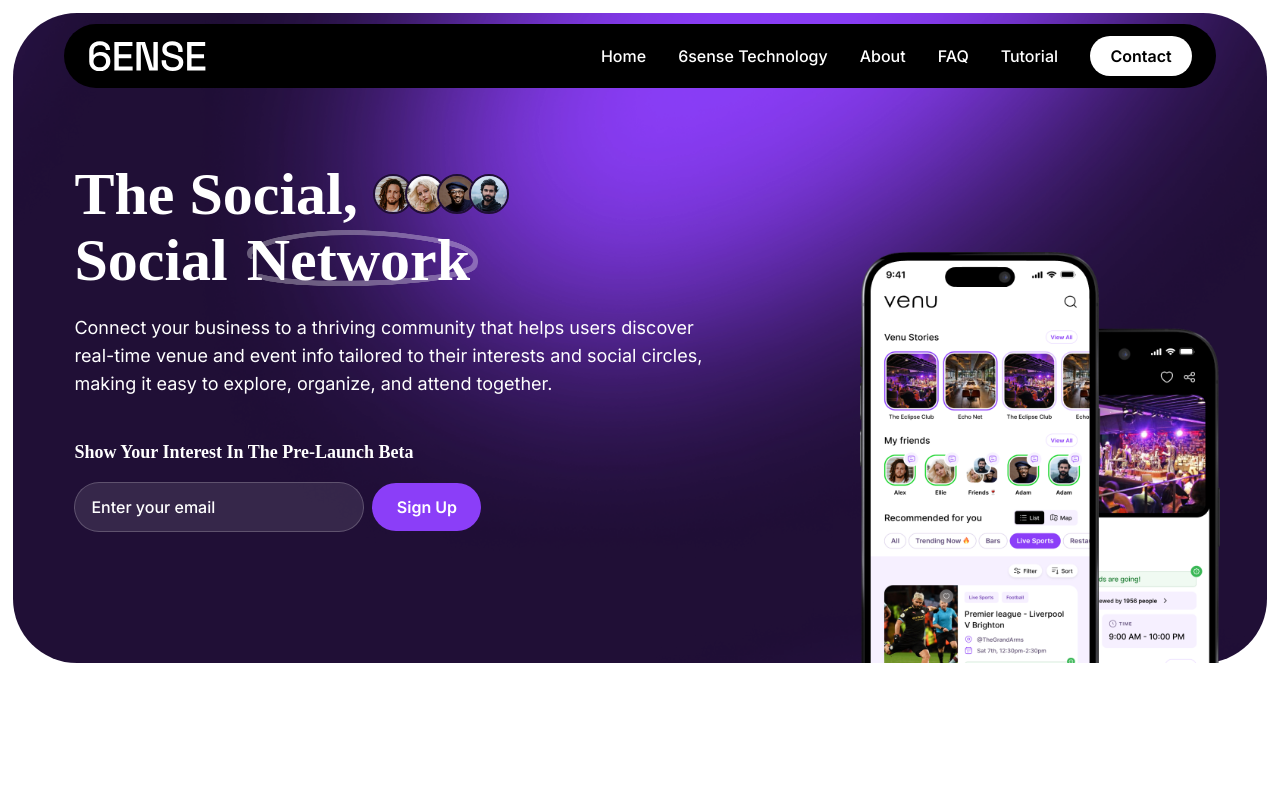
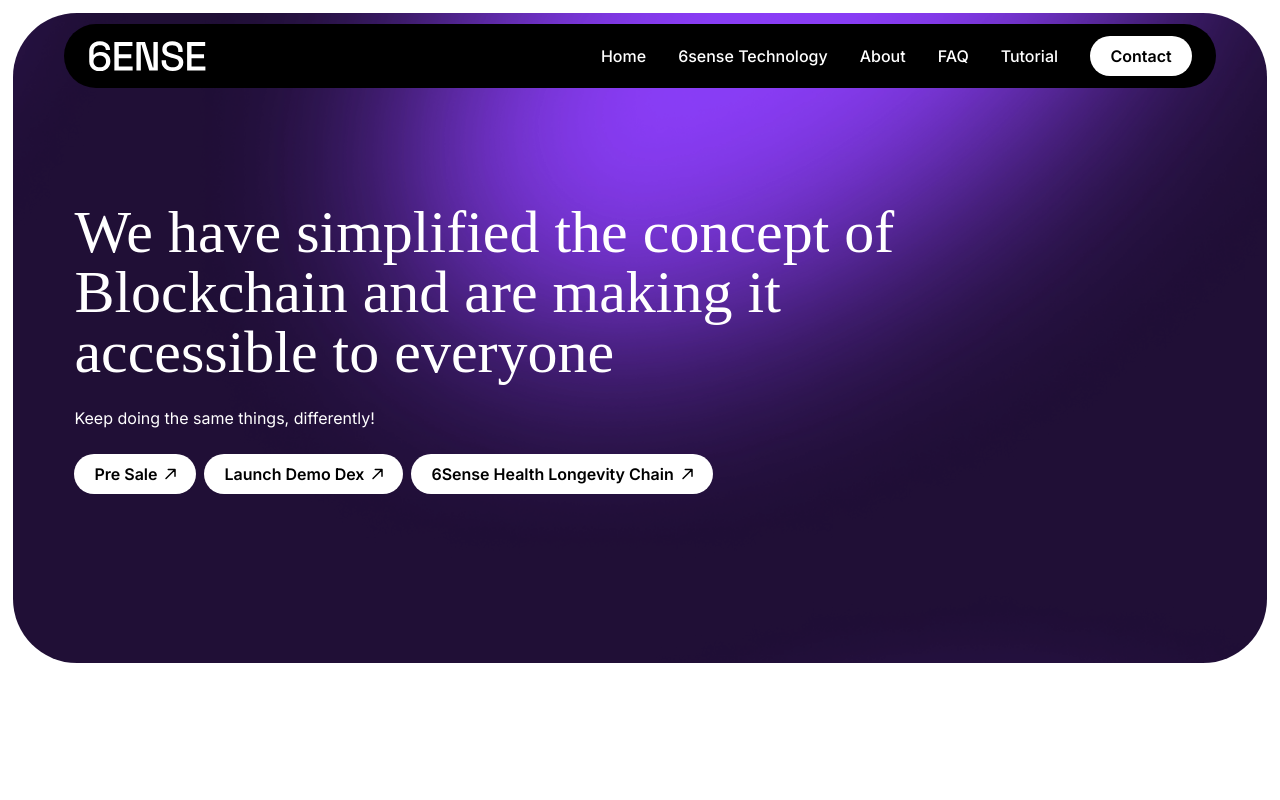
Before and after one commit to muhammad-taha-soc/6ense, a React (Vite) app: page / in a window 1280 px wide. Shown: the top 800 px of the page. Built offline with nearby package versions, Linux system fonts and the light colour scheme; a web font is replaced by a local one.

Commit message:
feat: add hero section

```diff
--- a/src/components/Hero.jsx
+++ b/src/components/Hero.jsx
@@ -1,174 +1,24 @@
-import { useState } from 'react';
+import LinkButton from './containers/LinkButton';
 
 const Hero = () => {
-    const [imageLoaded, setImageLoaded] = useState(false); // Track if images have loaded
-    const [email, setEmail] = useState(''); // Store email input
-    const [loading, setLoading] = useState(false); // Track loading state for the button
-    const [errorMessage, setErrorMessage] = useState(''); // Error message
-    const [showThankYou, setShowThankYou] = useState(false); // State for showing thank you modal
-
-    const handleImageLoad = () => {
-        setImageLoaded(true); // Set imageLoaded to true once images are loaded
-    };
-
-    const handleEmailChange = (e) => {
-        setEmail(e.target.value); // Update email input on change
-    };
-
-    const handleSubmit = async (e) => {
-        e.preventDefault();
-        setLoading(true); // Start loading when form is submitted
-        setErrorMessage(''); // Clear previous errors
-        setShowThankYou(false); // Hide thank you modal when starting submission
-
-        // Validate email input
-        if (!email) {
-            setErrorMessage('Please enter an email address.');
-            setLoading(false);
-            return; // Don't proceed with submission if email is empty
-        }
-
-        // Validate email format using regular expression
-        const emailRegex = /^[^\s@]+@[^\s@]+\.[^\s@]+$/;
-        if (!emailRegex.test(email)) {
-            setErrorMessage('Please enter a valid email address.');
-            setLoading(false);
-            return; // Don't proceed if email format is invalid
-        }
-
-        // Send the email to your backend API
-        try {
-            const response = await fetch('https://venu-app.com:3000/api/send-email', {
-                method: 'POST',
-                headers: {
-                    'Content-Type': 'application/json',
-                },
-                body: JSON.stringify({ email }),
-            });
-
-            if (response.ok) {
-                setShowThankYou(true); // Show thank you modal if the response is OK
-            } else {
-                throw new Error('Failed to submit. Please try again.'); // Throw error if submission fails
-            }
-        } catch (error) {
-            setErrorMessage(error.message); // Set error message if the API call fails
-        } finally {
-            setLoading(false); // Set loading to false after the request completes
-        }
-    };
 
     return (
         <div style={{ backgroundPosition: "-1101px -573px" }} className="bg-background-image bg-cover text-white bg-[#200F36] md:rounded-[64px]">
             <div className="flex flex-col md:flex-row justify-between md:text-left items-center md:items-end lg:w-[94%] w-full max-w-auto mx-auto">
                 <div className="flex flex-col justify-center md:items-start text-center md:text-left h-[500px] lg:h-[650px] md:w-[85%] p-6 mt-16 lg:mt-0 sm:p-0">
-                    <h1 className="lg:text-6xl text-4xl mt-5 font-clash md:px-6 font-semibold">
-                        <span className="" >The Social, <span className="">
-                            <div className="inline-flex -space-x-2 mb-4">
-                                {['round-img-1.png', 'round-img-2.png', 'round-img-3.png', 'round-img-4.jpg'].map((img, i) => (
-                                    <div
-                                        key={i}
-                                        className="w-5 h-5 lg:w-10 lg:h-10 rounded-full border-2 border-[#200F36] overflow-hidden"
-                                    >
-                                        <img
-                                            src={`/assets/img/${img}`}
-                                            alt={`User ${i + 1}`}
-                                            className="md:w-full md:h-full object-cover"
-                                            onLoad={handleImageLoad} // Trigger image load handler
-                                        />
-                                    </div>
-                                ))}
-                            </div>
-                        </span> <br />Social <span className="relative p-1"><img src='/assets/img/vector-hero-img.png' className="bg-cover inline absolute w-[300px] h-[34px] lg:w-[693px] lg:h-[56px]" /> Network</span></span>
+                    <h1 className="lg:text-6xl text-4xl mt-5 font-space md:px-6 font-medium">
+                        We have simplified the concept of Blockchain and are making it accessible to everyone
                     </h1>
-                    <p className="lg:text-lg md:px-6 my-6 font-inter font-normal md:w-[85%]">
-                        Connect your business to a thriving community that helps users discover real-time venue and event info tailored to their interests and social circles, making it easy to explore, organize, and attend together.</p>
-                    <p className="lg:text-lg md:px-6 my-4 font-general font-semibold">
-                        Show Your Interest In The Pre-Launch Beta</p>
+                    <p className="lg:text-base md:px-6 my-6 font-inter font-normal">
+                        Keep doing the same things, differently!
+                    </p>
                     <div className="flex flex-col sm:flex-row items-center font-medium md:text-base font-inter space-x-2 px-6">
-                        <input
-                            type="email"
-                            value={email}
-                            onChange={handleEmailChange} // Update email input on change
-                            placeholder="Enter your email"
-                            className="w-full lg:w-[290px] flex-grow rounded-full border placeholder:text-base border-white/20 bg-white/10 px-4 py-3 text-white placeholder-white focus:border-purple-500 focus:outline-none focus:ring-2 focus:ring-purple-500/20"
-                        />
-                        <button
-                            onClick={handleSubmit} // Handle form submission
-                            className="w-full md:w-[109px] mt-5 sm:mt-0 rounded-full bg-[#8B3EF8] px-6 py-3 text-base font-semibold text-white transition-colors hover:bg-purple-700 focus:outline-none focus:ring-2 focus:ring-purple-600 focus:ring-offset-2"
-                            disabled={loading} // Disable button while loading
-                        >
-                            {loading ? (
-                                <div className="w-6 h-6 border-4 border-t-4 border-white border-solid rounded-full animate-spin mx-auto"></div> // Loader inside the button
-                            ) : (
-                                'Sign Up'
-                            )}
-                        </button>
-                    </div>
-
-                    {/* Error Message */}
-                    {errorMessage && (
-                        <p className="text-red-500 mt-4 px-6 text-center">{errorMessage}</p> // Display error message
-                    )}
-                </div>
-                <div className="aspect-w-1 aspect-h-1 flex items-center justify-center sm:mt-0 mt-10">
-                    <div className="relative w-full h-full flex justify-center items-center">
-                        <img
-                            src='/assets/img/hero-section-group.png'
-                            alt='hero'
-                            className={`object-cover transition-opacity duration-500 ${imageLoaded ? "opacity-100" : "opacity-0"} w-2/3 lg:w-[95%] lg:h-[95%]  h-full`}
-                            onLoad={handleImageLoad} // Trigger image load handler
-                            loading="lazy"
-                        />
+                        {['Pre Sale', 'Launch Demo Dex', '6Sense Health Longevity Chain'].map((link) => (
+                            <LinkButton text={link} variant='light' />
+                        ))}
                     </div>
                 </div>
             </div>
-
-            {/* Thank You Modal */}
-            {showThankYou && (
-                <div className="fixed inset-0 bg-black/50 flex items-center justify-center p-4 z-50 font-inter">
-                    <div className="bg-white rounded-[48px] p-16 max-w-[794px]  w-full text-center relative">
-                        <button
-                            onClick={() => setShowThankYou(false)}
-                            className="absolute right-6 top-4 text-black w-5 h-5 hover:text-gray-600"
-                        >
-                            <svg className="w-8 h-8" fill="none" stroke="currentColor" viewBox="0 0 24 24" xmlns="http://www.w3.org/2000/svg">
-                                <path strokeLinecap="round" strokeLinejoin="round" strokeWidth={2} d="M6 18L18 6M6 6l12 12" />
-                            </svg>
-                        </button>
-
-                        <div className="mb-6">
-                            <div className="w-14 h-14 md:w-16 md:h-16 bg-purple-600 rounded-full flex items-center justify-center mx-auto mb-6">
-                                <svg className="w-9 h-9 md:w-12 md:h-12 text-white" fill="none" stroke="currentColor" viewBox="0 0 24 24" xmlns="http://www.w3.org/2000/svg">
-                                    <path strokeLinecap="round" strokeLinejoin="round" strokeWidth={2} d="M5 13l4 4L19 7" />
-                                </svg>
-                            </div>
-                            <h2 className="text-2xl text-black md:text-[40px] font-medium mb-2 font-inter">
-                                Thank you for <span className="text-transparent bg-clip-text bg-gradient-to-r from-[#8B3EF8] via-[#CA35A5] to-[#CA35A5]">joining</span> our waitlist!
-                            </h2>
-                        </div>
-
-                        <div className="flex justify-center -space-x-2 mb-4">
-                            {['round-img-1.png', 'round-img-2.png', 'round-img-3.png', 'round-img-4.jpg'].map((img, i) => (
-                                <div
-                                    key={i}
-                                    className="w-10 h-10 rounded-full border-2 border-white overflow-hidden"
-                                >
-                                    <img
-                                        src={`/assets/img/${img}`}
-                                        alt={`User`}
-                                        className="w-full h-full object-cover"
-                                    />
-                                </div>
-                            ))}
-                        </div>
-
-                        <p className="text-black font-inter md:text-xl">
-                            <span className="text-[#8B3EF8] font-bold">10529</span> people have joined us already
-                        </p>
-                    </div>
-                </div>
-            )}
         </div>
     );
 };
--- /dev/null
+++ b/src/components/containers/LinkButton.jsx
@@ -0,0 +1,20 @@
+import React from 'react'
+
+export default function LinkButton({ text, variant }) {
+  return (
+      <button
+          className={`${variant == "light" ? "bg-white text-black":"bg-black text-white"} font-inter py-2 px-5 rounded-full transition-colors duration-300 text-base font-semibold whitespace-nowrap md:text-base`}
+      >
+          <a href="#" className='flex flex-row justify-between items-center font-inter text-base font-semibold' onClick='' >
+              {text}
+              <img
+                  src={`/assets/img/link-arrow-icon-${variant == "light"?"dark":"light"}.svg`}
+                  alt='link'
+                  className='ml-2 '
+                  // onLoad={handleImageLoad} // Trigger image load handler
+                  loading="lazy"
+              />
+          </a>
+      </button>
+  )
+}
```
Also changed, not shown: public/assets/img/link-arrow-icon-dark.svg (added), public/assets/img/link-arrow-icon-light.svg (added).
